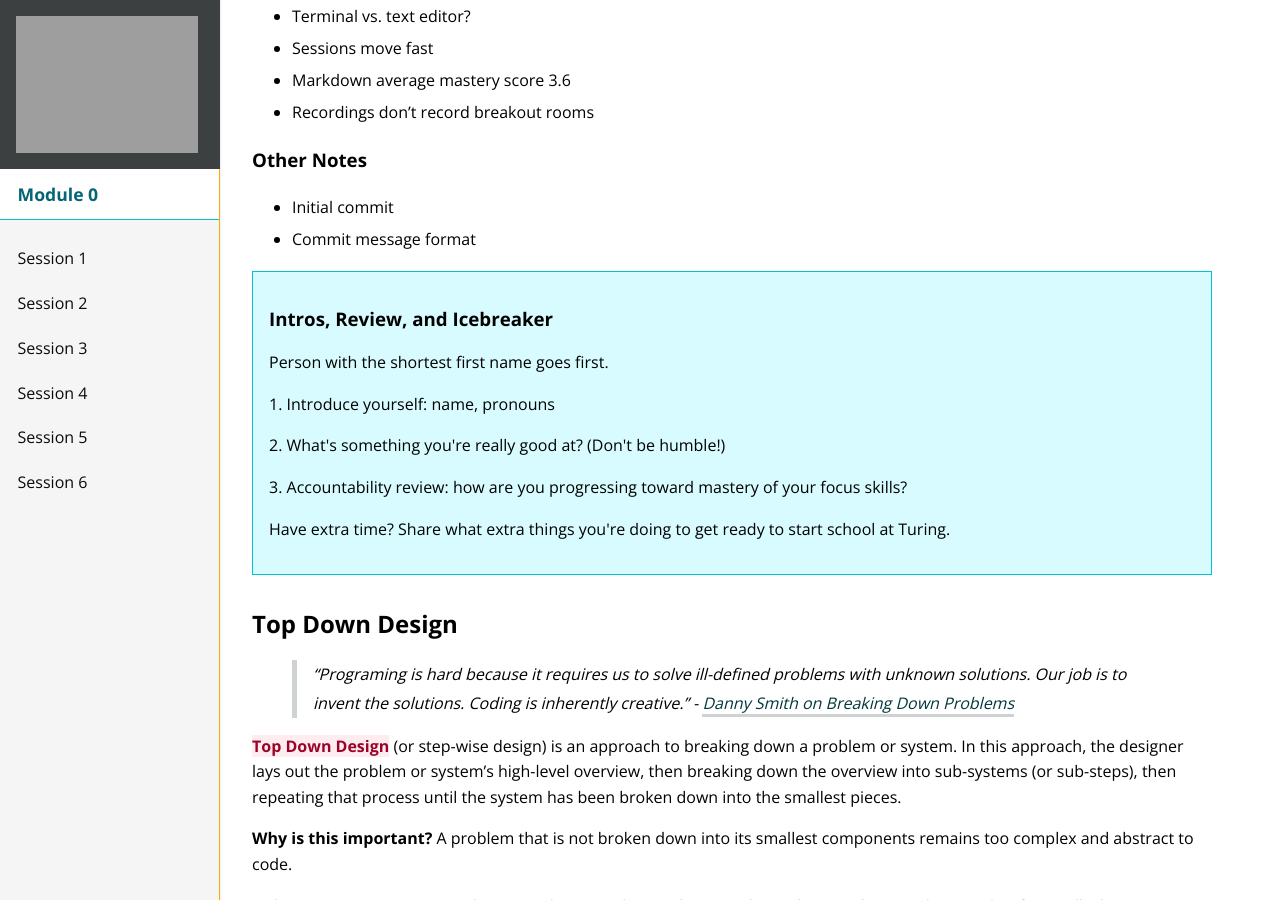
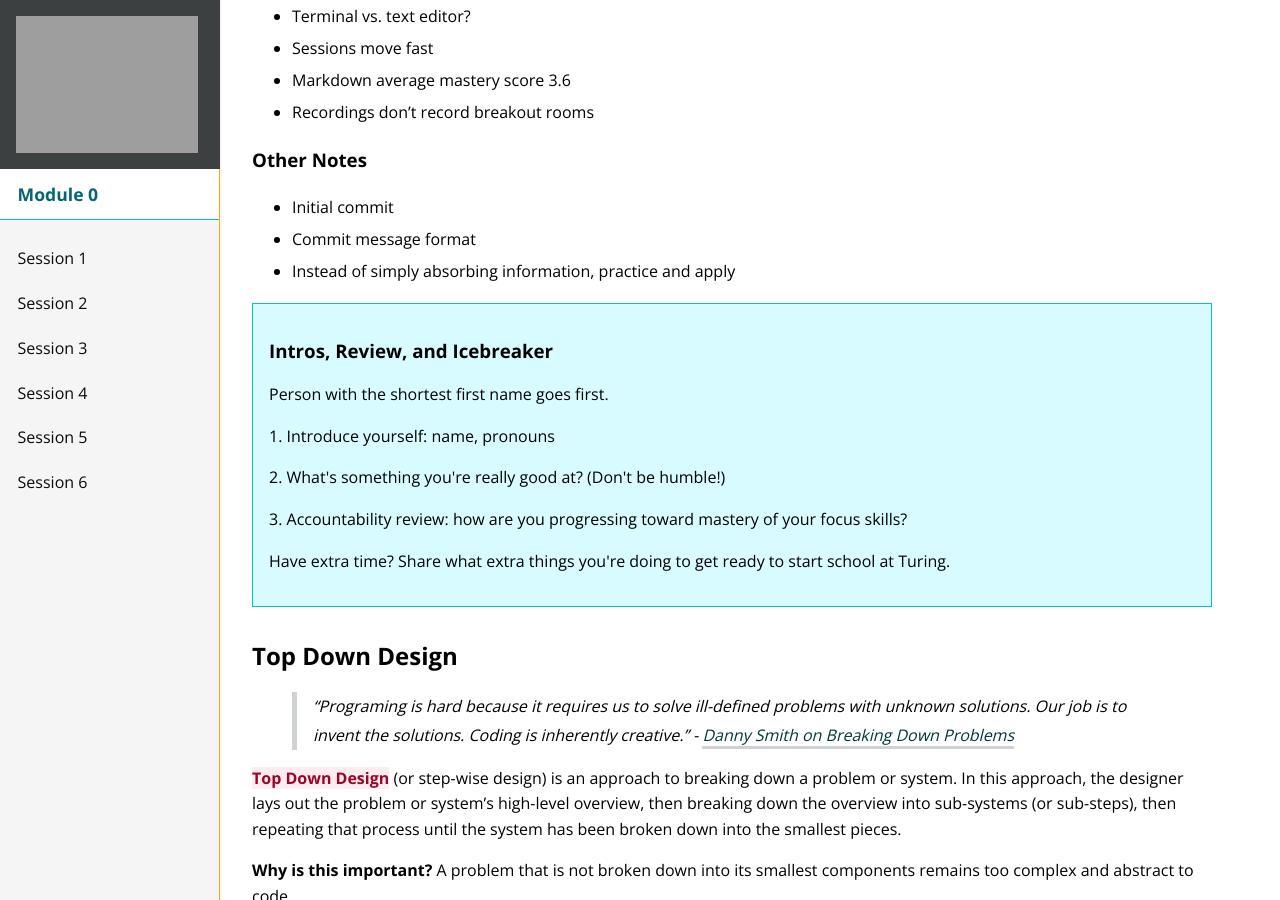
Before and after one commit to turingschool/mod-0-curriculum, a Jekyll site: the page built from session5/index.md, in a window 1280 px wide and 900 px high, scrolled down 823 px. Built offline with Jekyll 4.4.1, drawn with Linux system fonts in a browser that asks for light colours; nearby versions of some CDN libraries.

Commit message:
add note about practicing

```diff
--- a/session5/index.md
+++ b/session5/index.md
@@ -54,6 +54,7 @@ subheading: Top-down design, Breaking down a problem, Modeling OOP
 
 - Initial commit
 - Commit message format
+- Instead of simply absorbing information, practice and apply
 
 <div class="try-it">
   <h3>Intros, Review, and Icebreaker</h3>
```
